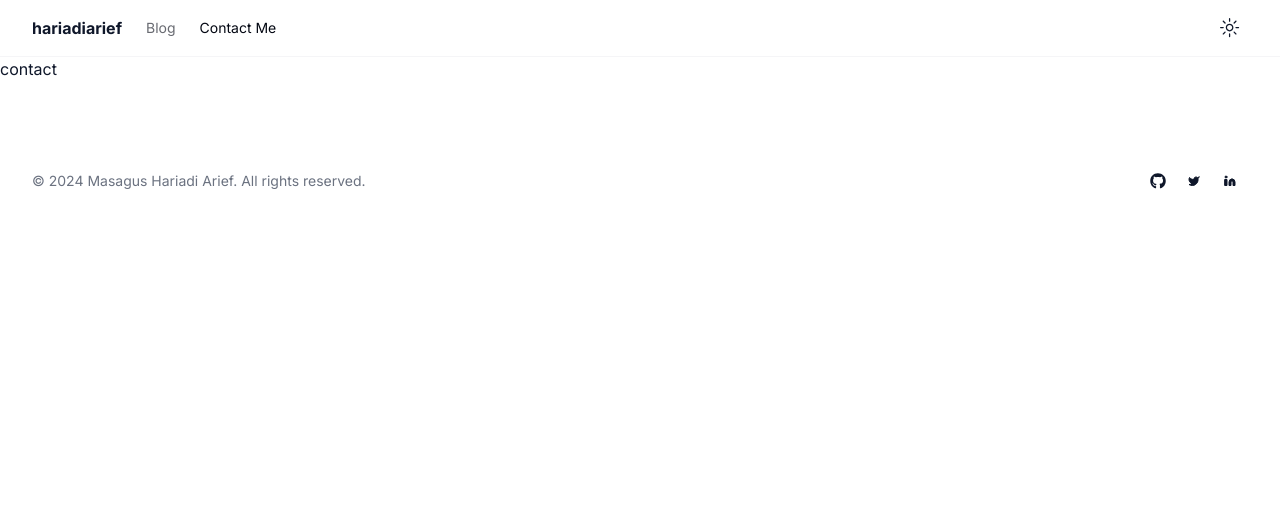
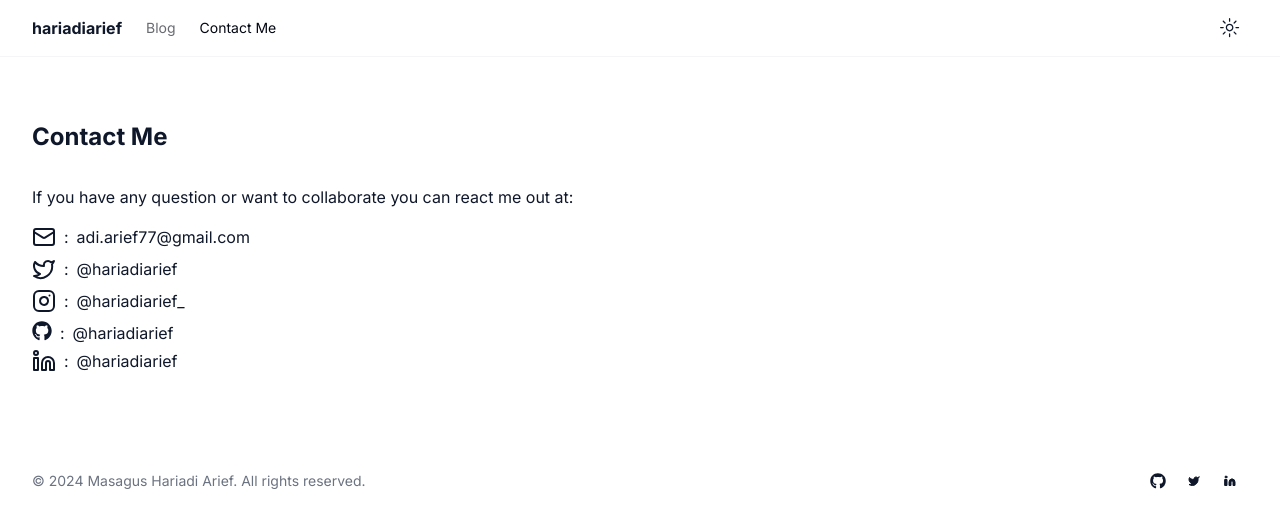
Before and after one commit to hariadiarief/blog, a Next.js app: page /contact in a window 1280 px wide. Shown: the top 528 px of the page. Built offline with nearby package versions, Linux system fonts and the light colour scheme.

Commit message:
add: contact content page

```diff
--- a/src/app/contact/page.tsx
+++ b/src/app/contact/page.tsx
@@ -1,3 +1,65 @@
+import { Icons } from '@/components/icons'
+
 export default function contact() {
-  return <div>contact</div>
+  return (
+    <div className='container mt-16'>
+      <h3 className='mb-8 text-2xl font-bold'>Contact Me</h3>
+
+      <p className='mb-4'>
+        If you have any question or want to collaborate you can react me out at:
+      </p>
+
+      <div className='align-center flex'>
+        <Icons.mail className='mb-2' />
+        <span className='mx-2'>:</span>
+        <a target='_blank' rel='nofollow' href='mailto:adi.arief77@gmail.com'>
+          adi.arief77@gmail.com
+        </a>
+      </div>
+      <div className='align-center flex'>
+        <Icons.twitter className='mb-2' />
+        <span className='mx-2'>:</span>
+        <a
+          target='_blank'
+          rel='nofollow'
+          href='https://twitter.com/hariadiarief'
+        >
+          @hariadiarief
+        </a>
+      </div>
+      <div className='align-center flex'>
+        <Icons.instagram className='mb-2' />
+        <span className='mx-2'>:</span>
+        <a
+          target='_blank'
+          rel='nofollow'
+          href='https://instagram.com/hariadiarief_'
+        >
+          @hariadiarief_
+        </a>
+      </div>
+      <div className='align-center flex'>
+        <Icons.gitHub className='mb-2' />
+        <span className='mx-2'>:</span>
+        <a
+          target='_blank'
+          rel='nofollow'
+          href='https://github.com/hariadiarief'
+        >
+          @hariadiarief
+        </a>
+      </div>
+      <div className='align-center flex'>
+        <Icons.linkedin className='mb-2' />
+        <span className='mx-2'>:</span>
+        <a
+          target='_blank'
+          rel='nofollow'
+          href='https://www.linkedin.com/in/hariadiarief/'
+        >
+          @hariadiarief
+        </a>
+      </div>
+    </div>
+  )
 }
--- a/src/components/icons.tsx
+++ b/src/components/icons.tsx
@@ -27,7 +27,9 @@ import {
   User,
   X,
   CalendarDays,
-  type IconNode as LucideIcon
+  type IconNode as LucideIcon,
+  Mail,
+  Instagram,
 } from 'lucide-react'
 
 export type Icon = LucideIcon
@@ -58,6 +60,8 @@ export const Icons = {
   laptop: Laptop,
   linkedin: Linkedin,
   calendarDays: CalendarDays,
+  mail: Mail,
+  instagram: Instagram,
   gitHub: ({ ...props }: LucideProps) => (
     <svg
       aria-hidden='true'
@@ -68,6 +72,8 @@ export const Icons = {
       xmlns='http://www.w3.org/2000/svg'
       viewBox='0 0 496 512'
       {...props}
+      height={20}
+      width={20}
     >
       <path
         fill='currentColor'
```
